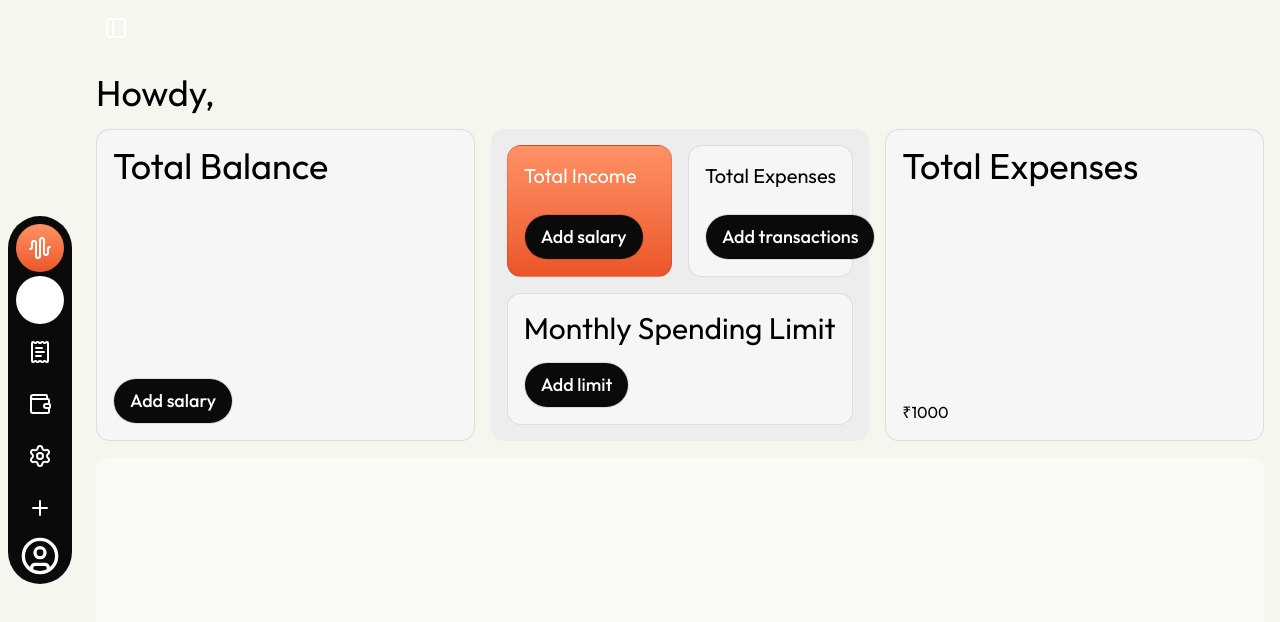
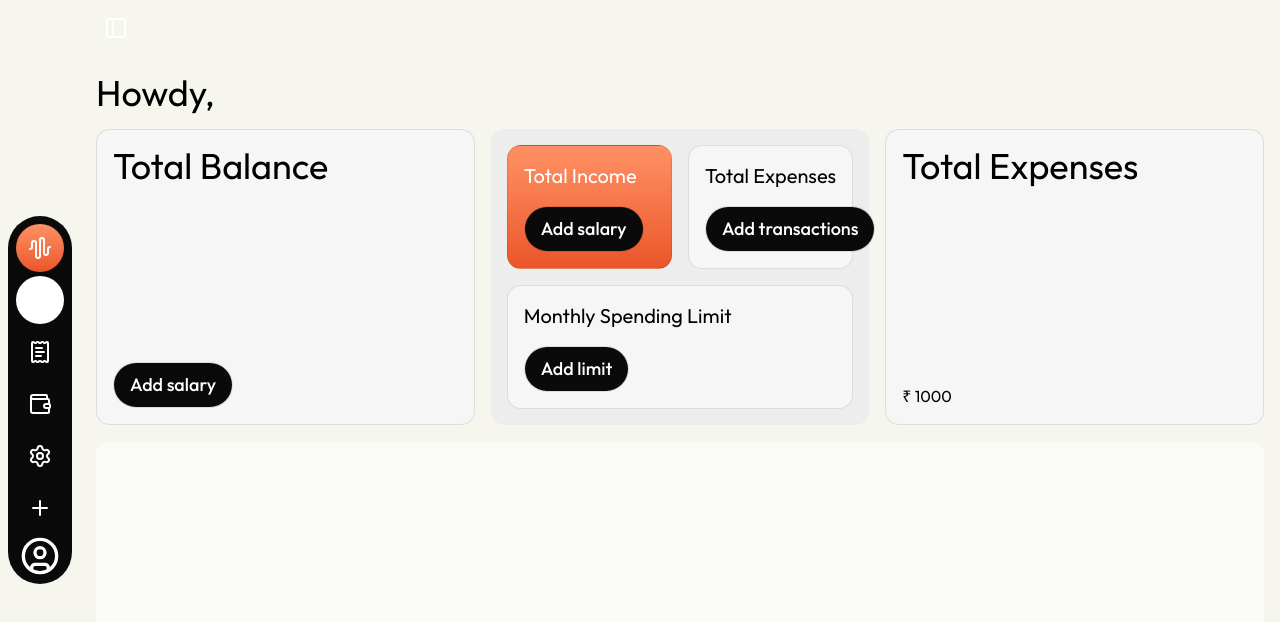
Before and after one commit to aryandewan/track, a Next.js app: page /dashboard in a window 1280 px wide. Shown: the top 622 px of the page. Built offline with nearby package versions, Linux system fonts and the light colour scheme; no server answers; the database is empty.

Commit message:
added spending limit and limit bar in the dashboard, was not working initially,  but made it work.
Facing issue in user exprience, having to refresh the page in order to see the changes in amount in the website, working on it now.

```diff
--- a/app/(dashboard)/dashboard/page.tsx
+++ b/app/(dashboard)/dashboard/page.tsx
@@ -2,6 +2,7 @@ import SummaryCard from "@/src/components/SummaryCard";
 import DashboardShell from "./DashboardShell";
 import { auth } from "@/auth";
 import prisma from "@/lib/prisma";
+import LimitCard from "@/src/components/LimitCard";
 
 const Page = async () => {
   const session = await auth()
@@ -26,9 +27,20 @@ const Page = async () => {
     }
   })
 
+  const limit = await prisma.user.findUnique({
+    where: {
+      id: session?.user?.id
+    },
+    select: {
+      limit: true
+    }
+  })
+
   const newSalary = salary?.salary || 0
   const totalExpenses = expenses._sum.amount || 0
   const balance = newSalary - totalExpenses
+  const monthlyLimit = limit?.limit || 0
+  const percentage = Math.round(((totalExpenses / monthlyLimit) * 100) || 0)
 
   return (
     <DashboardShell>
@@ -56,11 +68,14 @@ const Page = async () => {
             amountClassName="text-4xl"
             addType="transactions"
           />
-          <SummaryCard
+          <LimitCard
+            amount={monthlyLimit}
             title="Monthly Spending Limit"
-            titleClassName="text-3xl"
+            titleClassName="text-xl"
             className="col-span-2"
             addType="limit"
+            amountClassName="text-sm"
+            percentage={percentage}
           />
         </div>
         <SummaryCard
--- /dev/null
+++ b/src/components/LimitCard.tsx
@@ -0,0 +1,53 @@
+"use client"
+
+import { ModalType, useModalManagement } from "@/store/modalManagement"
+import { Button } from "./ui/button"
+
+interface LimitCardProps {
+    amount: number
+    className?: string
+    amountClassName?: string
+    title?: string
+    titleClassName?: string
+    percentage: number
+    addType: ModalType
+}
+
+const LimitCard = ({amount, className, amountClassName, title, titleClassName, percentage, addType}: LimitCardProps) => {
+    const { openModal } = useModalManagement()
+
+  return (
+    <div
+      className={`bg-[#F6F6F6] text-black rounded-xl p-4 flex flex-col gap-4 border border-black/10 ${className} justify-between`}
+    >
+      <h1 className={titleClassName}>{title}</h1>
+      <div>
+        <>
+          {amount ? (
+            <div className="flex flex-col gap-2">
+              <div className="h-3 rounded-full overflow-hidden bg-black/10">
+                <div
+                  className={`bg-linear-to-r from-[#EB5528] to-[#FE9164] h-full rounded-full`}
+                  style={{ width: `${percentage}%` }}
+                ></div>
+              </div>
+              <div className={`flex justify-between ${amountClassName}`}>
+                <h1>0</h1>
+                <h1>₹ {amount}</h1>
+              </div>
+            </div>
+          ) : (
+            <Button
+              className="bg-foreground border border-black/10 px-4 py-2 text-background rounded-full cursor-pointer hover:bg-background hover:text-white text-lg"
+              onClick={() => openModal(addType)}
+            >
+              Add {addType}
+            </Button>
+          )}
+        </>
+      </div>
+    </div>
+  );
+}
+
+export default LimitCard
--- a/src/components/SummaryCard.tsx
+++ b/src/components/SummaryCard.tsx
@@ -21,7 +21,7 @@ const SummaryCard = ({amount, title, titleClassName, className, amountClassName,
       <div>
         <>
           {amount ? (
-            <h1 className={amountClassName}>₹{amount}</h1>
+            <h1 className={amountClassName}>₹ {amount}</h1>
           ) : (
             <Button
               className="bg-foreground border border-black/10 px-4 py-2 text-background rounded-full cursor-pointer hover:bg-background hover:text-white text-lg"
--- a/src/components/sidebar.tsx
+++ b/src/components/sidebar.tsx
@@ -1,7 +1,17 @@
-"use client"
+"use client";
 
-import { useOpenStore } from "@/config/store";
-import { AudioWaveform, CircleUser, LayoutDashboard, LucideIcon, Plus, ReceiptText, Settings, Wallet } from "lucide-react";
+import { useOpenStore } from "@/store/store";
+import { useModalManagement } from "@/store/modalManagement";
+import {
+  AudioWaveform,
+  CircleUser,
+  LayoutDashboard,
+  LucideIcon,
+  Plus,
+  ReceiptText,
+  Settings,
+  Wallet,
+} from "lucide-react";
 import { useSession } from "next-auth/react";
 import Image from "next/image";
 import Link from "next/link";
@@ -40,8 +50,9 @@ const data = {
 
 const Sidebar = ({ className }: { className?: string }) => {
   const pathname = usePathname() as string;
-  const {data: session} = useSession()
-  const open = useOpenStore((state) => state.open)
+  const { data: session } = useSession();
+  const open = useOpenStore((state) => state.open);
+  const { openModal } = useModalManagement();
   return (
     <div
       className={`h-fit bg-foreground text-background flex flex-col justify-center ${open ? "w-16 p-2 mx-2" : "w-0 p-0 mx-0"} transition-[width] duration-200 gap-1 rounded-full ${className}`}
@@ -52,7 +63,8 @@ const Sidebar = ({ className }: { className?: string }) => {
         </div>
         {data.sidebarMain.map((item, i) => {
           const Icon = item.icon;
-          const isActive = pathname === item.link || pathname.startsWith(`${item.link}/`);
+          const isActive =
+            pathname === item.link || pathname.startsWith(`${item.link}/`);
           return (
             <Link
               key={i}
@@ -68,7 +80,7 @@ const Sidebar = ({ className }: { className?: string }) => {
       </div>
       <div className="flex flex-col w-full gap-1">
         <div className="h-12 w-full flex items-center justify-center px-2 rounded-full cursor-pointer hover:bg-background hover:text-white">
-          <Plus />
+          <Plus onClick={() => openModal("transactions")} />
         </div>
         <div className="flex items-center justify-center">
           {session?.user?.image ? (
@@ -86,5 +98,5 @@ const Sidebar = ({ className }: { className?: string }) => {
       </div>
     </div>
   );
-}
-export default Sidebar
+};
+export default Sidebar;
```
Also changed, not shown: src/components/dbnavbar.tsx (+9 -7 lines), store/store.ts (renamed from config/store.ts), 1 other file (tests, documents, lock files or other folders).
